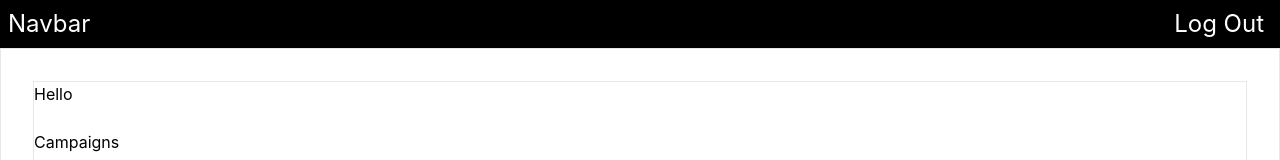
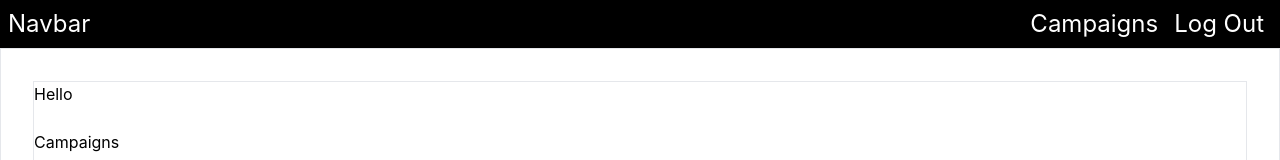
Before and after one commit to KCCPMG/tavern-table, a Next.js app: page / in a window 1280 px wide. Shown: the top 160 px of the page. Built offline with nearby package versions, Linux system fonts and the light colour scheme; no server answers; sample sign-in values are in the browser's storage.

Commit message:
change LoggedInPanel links from span to Links, add link for Campaigns, put username in Log Out link

```diff
--- a/components/Navbar.tsx
+++ b/components/Navbar.tsx
@@ -12,12 +12,15 @@
 function LoggedInPanel({username}: LoggedInPanelProps) {
   return (
     <>
-      <span className="text-white text-2xl px-2">
-        {username}
-      </span>
-      <span className="text-white text-2xl px-2" onClick={() => {signOut();}}>
-        Log Out
-      </span>
+      <Link className="text-white text-2xl px-2" href="/campaigns">
+        Campaigns
+      </Link>
+      <Link className="text-white text-2xl px-2" href={"/"} onClick={(e) => {
+        e.preventDefault();
+        signOut();
+      }}>
+        Log Out {username}
+      </Link>
     </>
   )
 }
```
